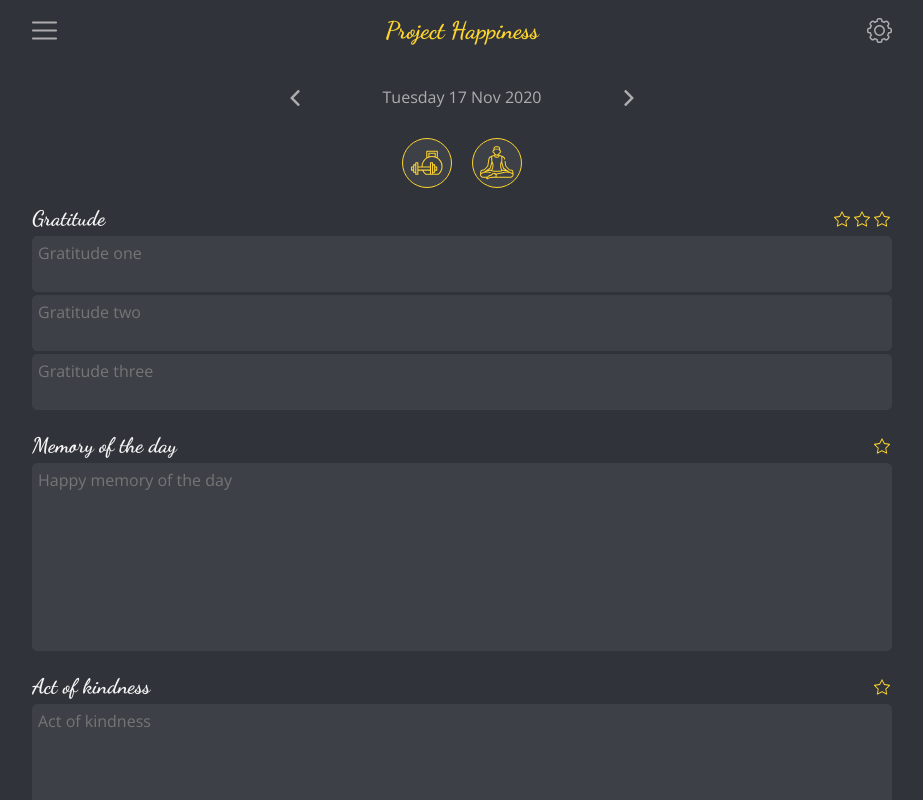
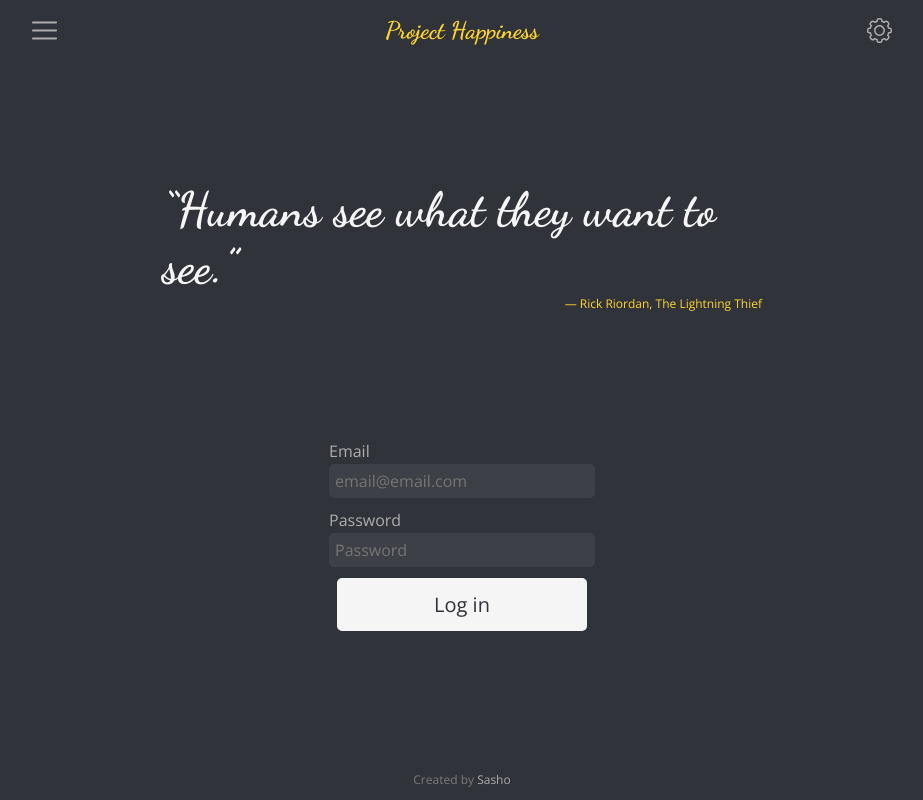
Before and after one commit to sasolini/project-happiness, a React (Create React App) app in the folder client/: page /login in a window 1280 px wide. Shown: the top 800 px of the page, without its empty margins (178-1101 px from the left). Built offline with nearby package versions, Linux system fonts and the light colour scheme.

Commit message:
add reg and login page with routing

```diff
--- a/client/package.json
+++ b/client/package.json
@@ -9,6 +9,7 @@
     "node-sass": "^4.14.1",
     "react": "^17.0.1",
     "react-dom": "^17.0.1",
+    "react-router-dom": "^5.2.0",
     "react-scripts": "4.0.0",
     "web-vitals": "^0.2.4"
   },
--- a/client/src/App.jsx
+++ b/client/src/App.jsx
@@ -1,22 +1,38 @@
 import React from "react";
+import { BrowserRouter as Router, Switch, Route } from "react-router-dom";
 
 import Header from "./components/Header/Header";
 import Footer from "./components/Footer/Footer";
 import HomePage from "./Pages/HomePage/HomePage";
+import RegAndLoginPage from "./Pages/RegAndLoginPage/RegAndLoginPage";
 import SingleDayPage from "./Pages/SingleDayPage/SingleDayPage";
 
 import S from "./App.module.scss";
 
 function App() {
   return (
+    <Router>
       <div className={S.app}>
         <div className={S.container}>
           <Header />
-        {/* <HomePage /> */}
+          <Switch>
+            <Route path="/single-day">
               <SingleDayPage />
+            </Route>
+            <Route path="/login">
+              <RegAndLoginPage type="login" />
+            </Route>
+            <Route path="/register">
+              <RegAndLoginPage type="register" />
+            </Route>
+            <Route path="/">
+              <HomePage />
+            </Route>
+          </Switch>
           <Footer />
         </div>
       </div>
+    </Router>
   );
 }
 
--- a/client/src/Pages/HomePage/HomePage.jsx
+++ b/client/src/Pages/HomePage/HomePage.jsx
@@ -1,4 +1,5 @@
 import React from "react";
+import { Link } from "react-router-dom";
 
 import CustomButton from "../../components/Custom-button/Custom-button";
 
@@ -15,17 +16,25 @@ const Header = () => (
       Project <span>Happiness</span>
     </h1>
     <div>
+      <Link to="/register">
         <CustomButton
-        styles={{ minWidth: "25rem", marginBottom: "var(--size-xxs)" }}
+          styles={{
+            minWidth: "25rem",
+          }}
         >
           Register
         </CustomButton>
+      </Link>
+      <Link to="/login">
         <CustomButton
-        styles={{ minWidth: "25rem", marginBottom: "0.75rem" }}
+          styles={{
+            minWidth: "25rem",
+          }}
           inverted
         >
           Log in
         </CustomButton>
+      </Link>
     </div>
   </main>
 );
--- /dev/null
+++ b/client/src/Pages/RegAndLoginPage/RegAndLoginPage.jsx
@@ -0,0 +1,60 @@
+import React from "react";
+import { Link } from "react-router-dom";
+
+import CustomButton from "../../components/Custom-button/Custom-button";
+import InputField from "../../components/Input-field/Input-field";
+
+import S from "./RegAndLoginPage.module.scss";
+
+const RegAndLoginPage = ({ type }) => {
+  const getRegOrLoginBtn = () => {
+    if (type === "register") {
+      return (
+        <Link to="/single-day">
+          <CustomButton styles={{ minWidth: "25rem", marginBottom: "0.75rem" }}>
+            Register
+          </CustomButton>
+        </Link>
+      );
+    } else if (type === "login") {
+      return (
+        <Link to="/single-day">
+          <CustomButton
+            styles={{ minWidth: "25rem", marginBottom: "0.75rem" }}
+            inverted
+          >
+            Log in
+          </CustomButton>
+        </Link>
+      );
+    }
+  };
+
+  return (
+    <main className={S.container}>
+      <div className={S.quote}>
+        <h2>“Humans see what they want to see.”</h2>
+        <span>― Rick Riordan, The Lightning Thief</span>
+      </div>
+      <div>
+        <InputField
+          fieldType="input"
+          label="Email"
+          type="email"
+          name="mail"
+          placeholder="email@email.com"
+        />
+        <InputField
+          fieldType="input"
+          label="Password"
+          type="password"
+          name="password"
+          placeholder="Password"
+        />
+        {getRegOrLoginBtn()}
+      </div>
+    </main>
+  );
+};
+
+export default RegAndLoginPage;
--- /dev/null
+++ b/client/src/Pages/RegAndLoginPage/RegAndLoginPage.module.scss
@@ -0,0 +1,26 @@
+.container {
+  display: flex;
+  flex-direction: column;
+  align-items: center;
+  justify-content: space-evenly;
+  text-align: center;
+  flex: 1;
+}
+
+.quote {
+  display: flex;
+  flex-direction: column;
+  h2 {
+    font-size: var(--size-xxl);
+    color: var(--color-light);
+    max-width: 60rem;
+    margin: 0;
+    text-align: left;
+  }
+
+  span {
+    font-size: var(--size-xs);
+    color: var(--color-primary);
+    align-self: flex-end;
+  }
+}
--- a/client/src/components/Custom-button/Custom-button.module.scss
+++ b/client/src/components/Custom-button/Custom-button.module.scss
@@ -6,6 +6,7 @@
   padding: 1rem 3rem;
   font-family: var(--font-body);
   font-size: var(--size-m);
+  margin: var(--size-xxs);
   cursor: pointer;
 
   &:hover {
--- a/client/src/components/input-field/input-field.jsx
+++ b/client/src/components/input-field/input-field.jsx
@@ -9,6 +9,7 @@ const InputField = ({
   label,
   placeholder,
   value,
+  type,
   styles,
   rows = 2,
   changed,
@@ -19,7 +20,7 @@ const InputField = ({
         {label && <label for={name}>{label}</label>}
         <input
           onChange={changed}
-          type="text"
+          type={type}
           name={name}
           id={name}
           placeholder={placeholder}
--- a/client/src/components/input-field/input-field.module.scss
+++ b/client/src/components/input-field/input-field.module.scss
@@ -4,8 +4,11 @@
   color: var(--color-grey);
 
   & > label {
+    color: var(--color-grey-light);
     font-size: var(--size-s);
     margin-bottom: 0.25rem;
+    margin-top: 0.75rem;
+    align-self: flex-start;
   }
 
   & > input,
--- a/client/src/index.scss
+++ b/client/src/index.scss
@@ -17,6 +17,8 @@
   --size-xm: 1.8rem;
   --size-m: 2rem;
   --size-l: 2.4rem;
+  --size-xl: 3.4rem;
+  --size-xxl: 4.8rem;
   --size-xxxl: 7.2rem;
 }
 
```
Also changed, not shown: 2 other files (tests, documents, lock files or other folders). Lines whose indentation alone changed are shown as unchanged.
